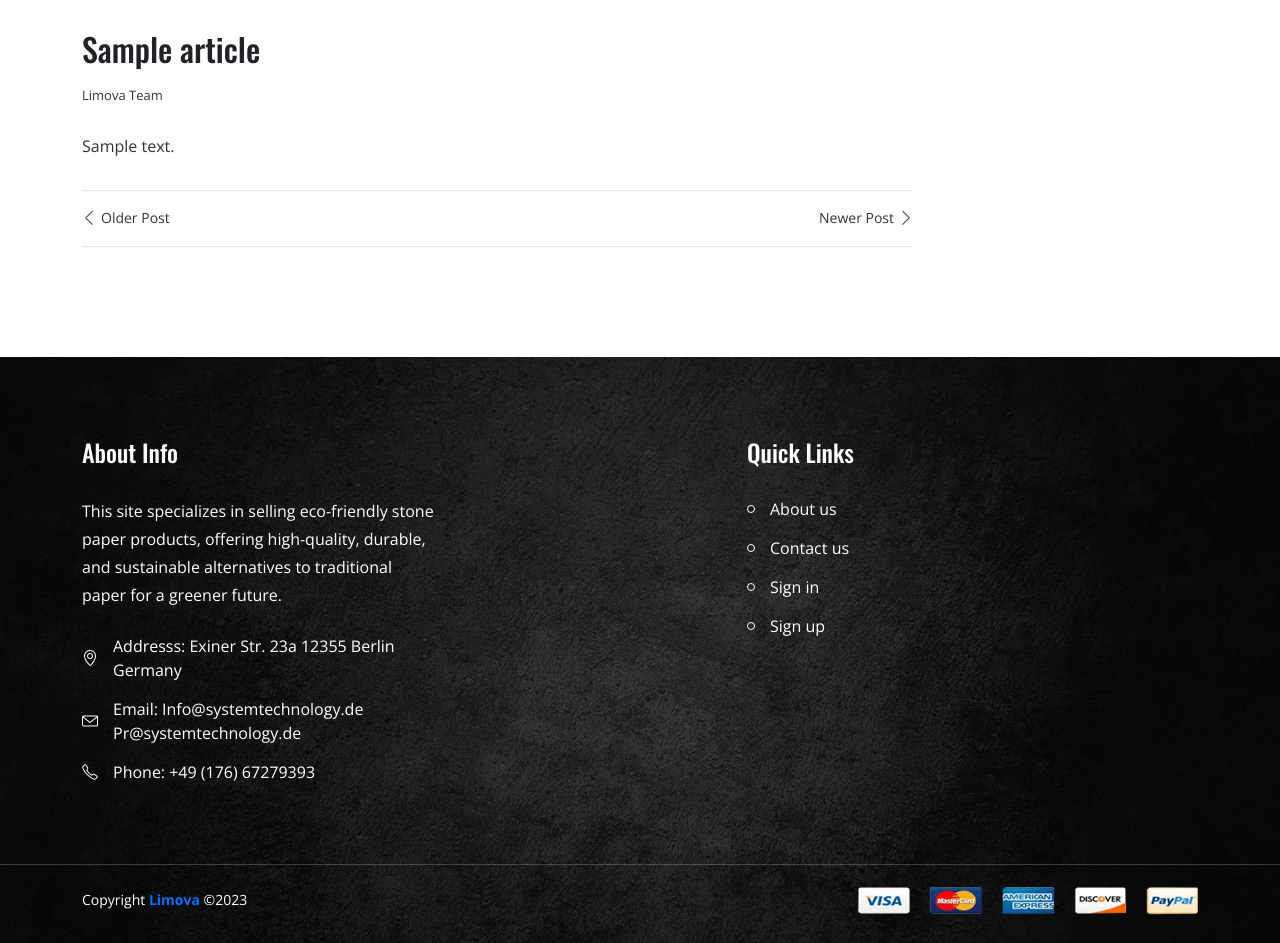
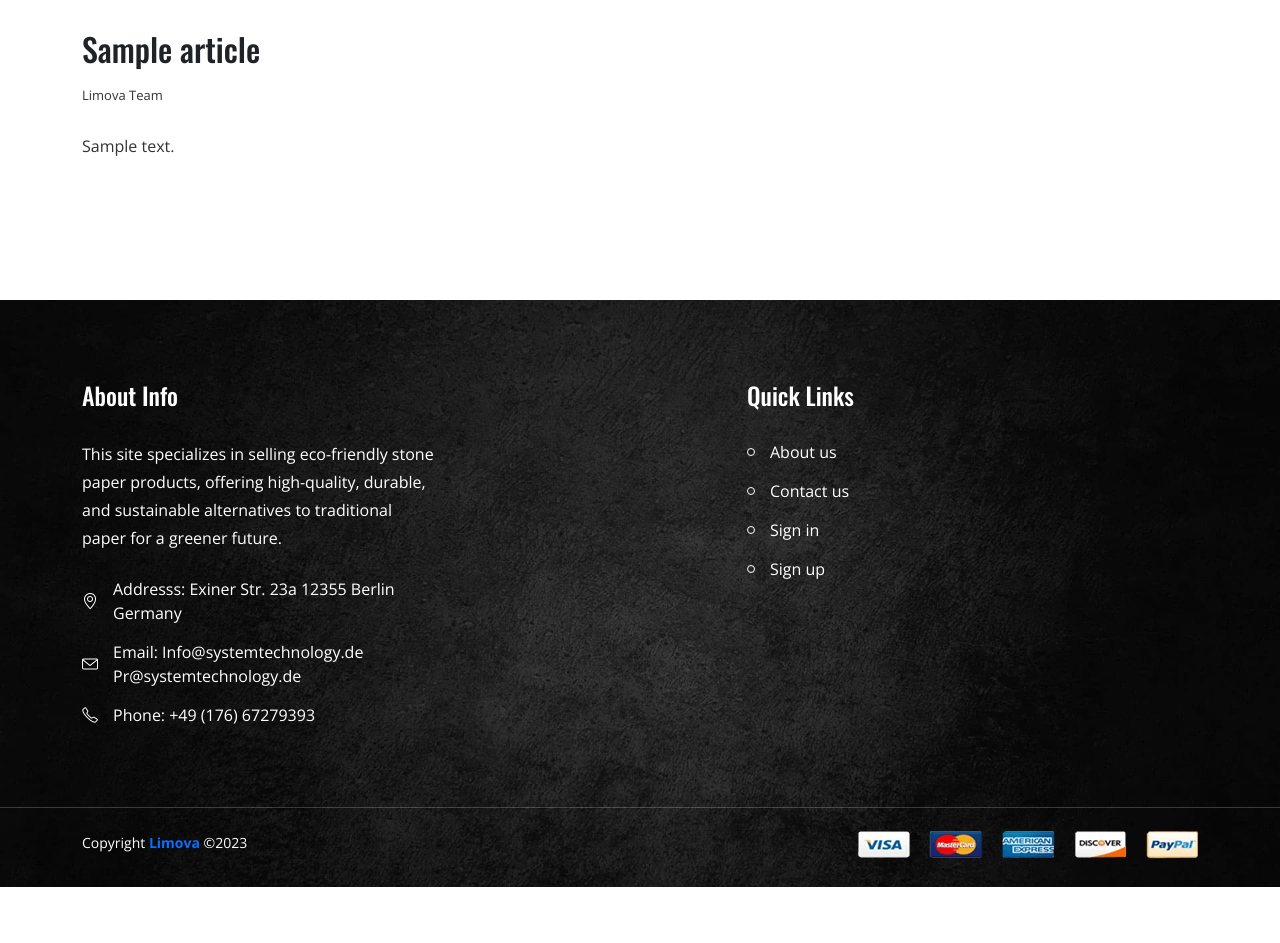
Before and after one commit to mahdiashtian/Limova, a Django app: page /articles/1/ in a window 1280 px wide. Shown: the part 934-1877 px from the top of the page. After the commit the page ends 1821 px from the top, so only its background shows below. Run offline with Django 5.2, Linux system fonts and the light colour scheme; tables that the repository leaves empty hold one stand-in row (values such as "Sample post"); some libraries are stand-ins or nearby versions.

Commit message:
Change Article detail

```diff
--- a/articles/templates/blog-details-right-sidebar.html
+++ b/articles/templates/blog-details-right-sidebar.html
@@ -58,25 +58,25 @@
 
                         </div>
                     </div>
-                    <ul class="next-prev-post-nav">
-                        {% if previous_object %}
-
-                            <li><a href="{% url 'articles:article-detail' previous_object.id %}"><i
-                                    class="sli-arrow-left"></i>Older Post</a></li>
-                            {% else %}
-
-                            <li><a><i
-                                    class="sli-arrow-left"></i>Older Post</a></li>
-                        {% endif %}
-
-                        {% if next_object %}
-                            <li><a href="{% url 'articles:article-detail' next_object.id %}"><i
-                                    class="sli-arrow-right"></i>Newer Post</a></li>
-                            {% else %}
-                            <li><a><i
-                                    class="sli-arrow-right"></i>Newer Post</a></li>
-                        {% endif %}
-                    </ul>
+{#                    <ul class="next-prev-post-nav">#}
+{#                        {% if previous_object %}#}
+{##}
+{#                            <li><a href="{% url 'articles:article-detail' previous_object.id %}"><i#}
+{#                                    class="sli-arrow-left"></i>Older Post</a></li>#}
+{#                            {% else %}#}
+{##}
+{#                            <li><a><i#}
+{#                                    class="sli-arrow-left"></i>Older Post</a></li>#}
+{#                        {% endif %}#}
+{##}
+{#                        {% if next_object %}#}
+{#                            <li><a href="{% url 'articles:article-detail' next_object.id %}"><i#}
+{#                                    class="sli-arrow-right"></i>Newer Post</a></li>#}
+{#                            {% else %}#}
+{#                            <li><a><i#}
+{#                                    class="sli-arrow-right"></i>Newer Post</a></li>#}
+{#                        {% endif %}#}
+{#                    </ul>#}
                 </div>
 
 
--- a/articles/views.py
+++ b/articles/views.py
@@ -4,12 +4,15 @@ from articles.models import Article
 
 
 # Create your views here.
-class ArticleList(ListView):
+class ArticleList(DetailView):
     # model = Article
-    template_name = 'blog-no-sidebar.html'
+    template_name = 'blog-details-right-sidebar.html'
 
     def get_queryset(self):
         return Article.objects.all().order_by('id')
+
+    def get_object(self, queryset=None):
+        return Article.objects.all().filter(archived_at__isnull=False).order_by('id')
 
 
 class ArticleDetail(DetailView):
```
